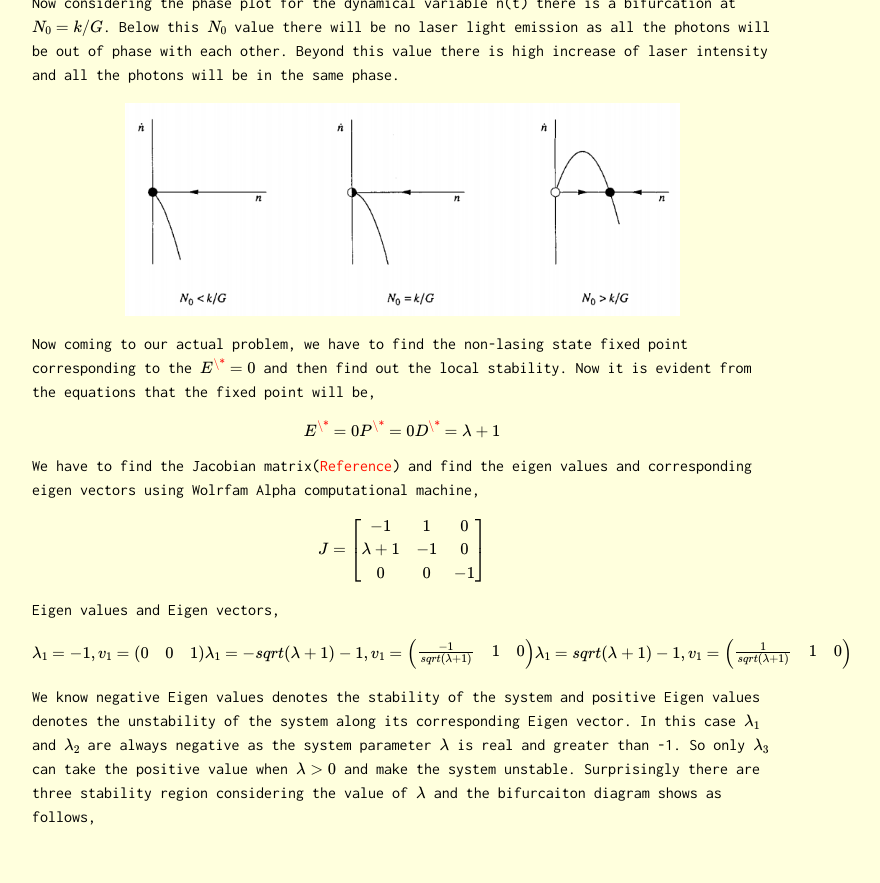
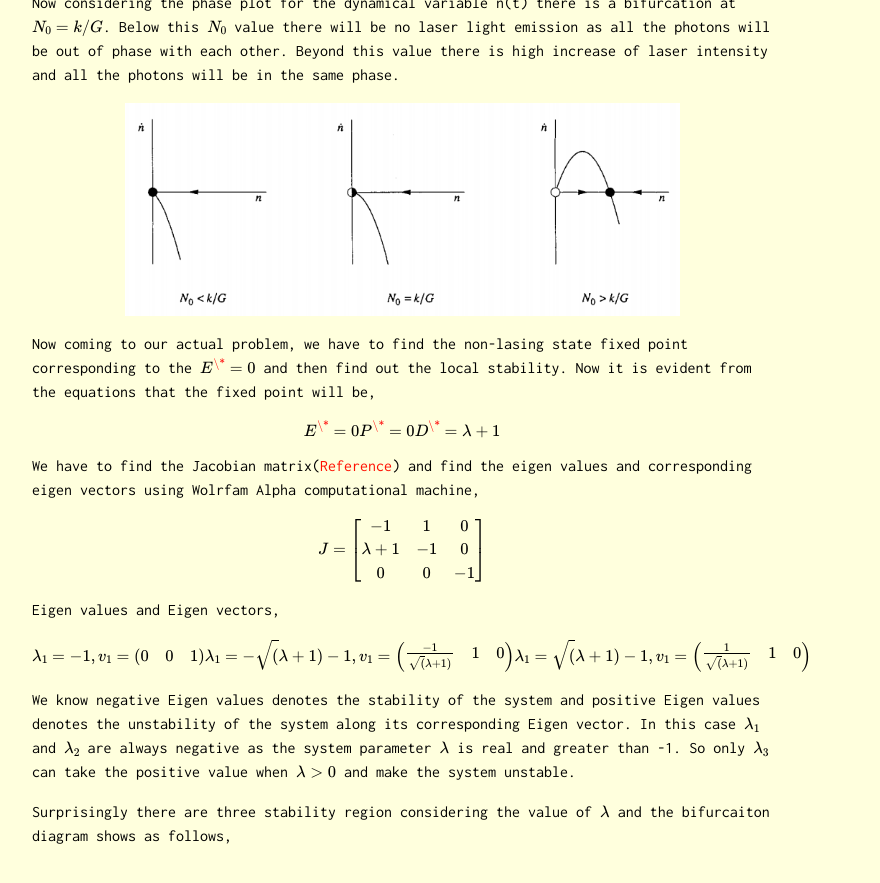
Before and after one commit to Oscuro-Phoenix/math-for-fun, a Jekyll site: the page built from _posts/2021-05-10-Problem-11.md, in a window 1280 px wide and 900 px high, scrolled down 1913 px. Shown: the top 883 px of the window, without its empty margins (238-1118 px from the left). Built offline with Jekyll 4.4.1, drawn with Linux system fonts in a browser that asks for light colours; formulas are drawn with MathJax 3.

```diff
--- a/_posts/2021-05-10-Problem-11.md
+++ b/_posts/2021-05-10-Problem-11.md
@@ -88,14 +88,15 @@ $$
 \lambda_1= -1, v_1=\begin{pmatrix}
 0 & 0 & 1
 \end{pmatrix}
-\lambda_1= -sqrt(\lambda+1)-1, v_1=\begin{pmatrix}
-\frac{-1}{sqrt(\lambda+1)} & 1 & 0
+\lambda_1= -\sqrt(\lambda+1)-1, v_1=\begin{pmatrix}
+\frac{-1}{\sqrt(\lambda+1)} & 1 & 0
 \end{pmatrix}
-\lambda_1= sqrt(\lambda+1)-1, v_1=\begin{pmatrix}
-\frac{1}{sqrt(\lambda+1)} & 1 & 0
+\lambda_1= \sqrt(\lambda+1)-1, v_1=\begin{pmatrix}
+\frac{1}{\sqrt(\lambda+1)} & 1 & 0
 \end{pmatrix}
 $$
 
 
 We know negative Eigen values denotes the stability of the system and positive Eigen values denotes the unstability of the system along its corresponding Eigen vector. In this case $$\lambda_1$$ and $$\lambda_2$$ are always negative as the system parameter $$\lambda$$ is real and greater than -1. So only $$\lambda_3$$ can take the positive value when $$\lambda >0$$ and make the system unstable.
+
 Surprisingly there are three stability region considering the value of $$\lambda$$ and the bifurcaiton diagram shows as follows,
```
